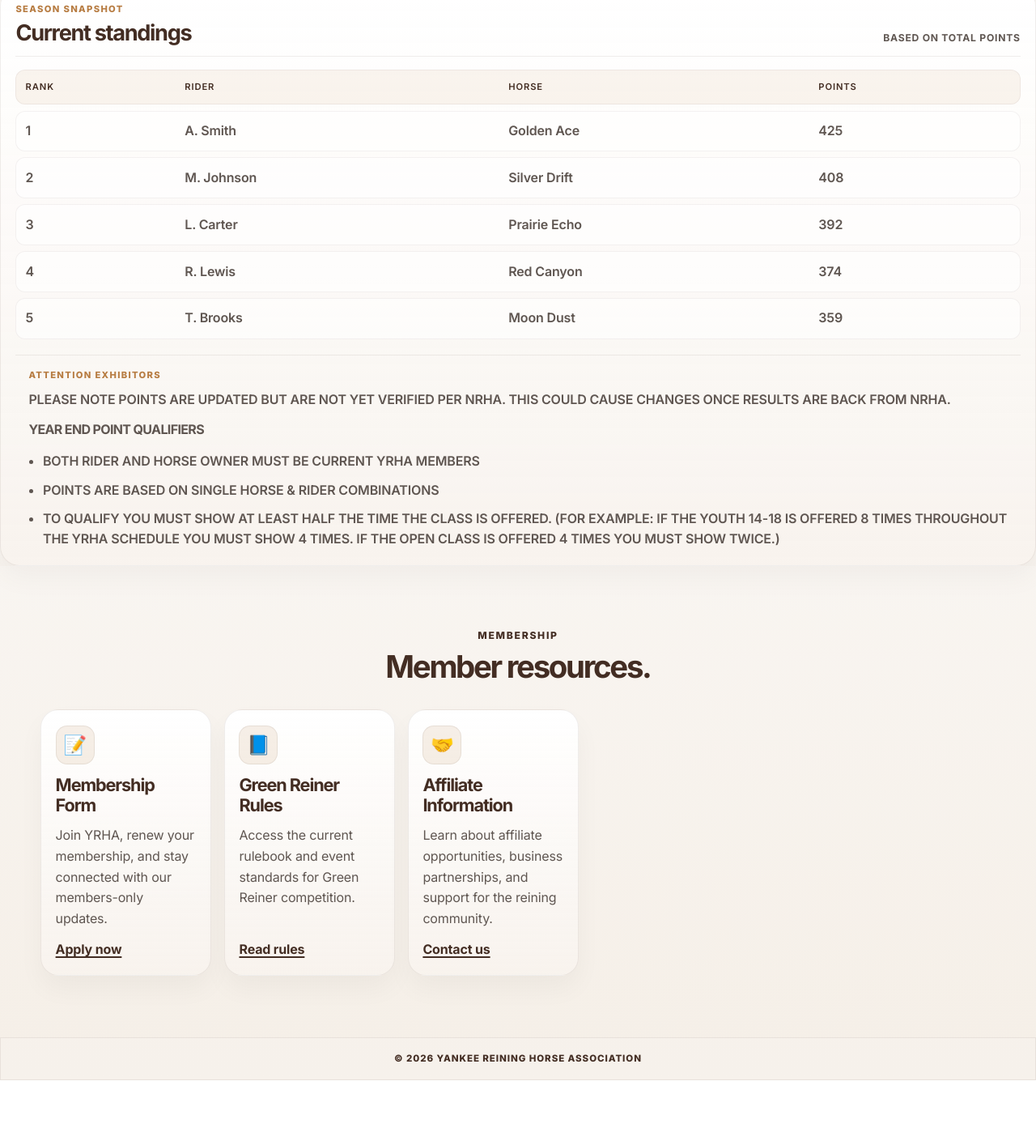
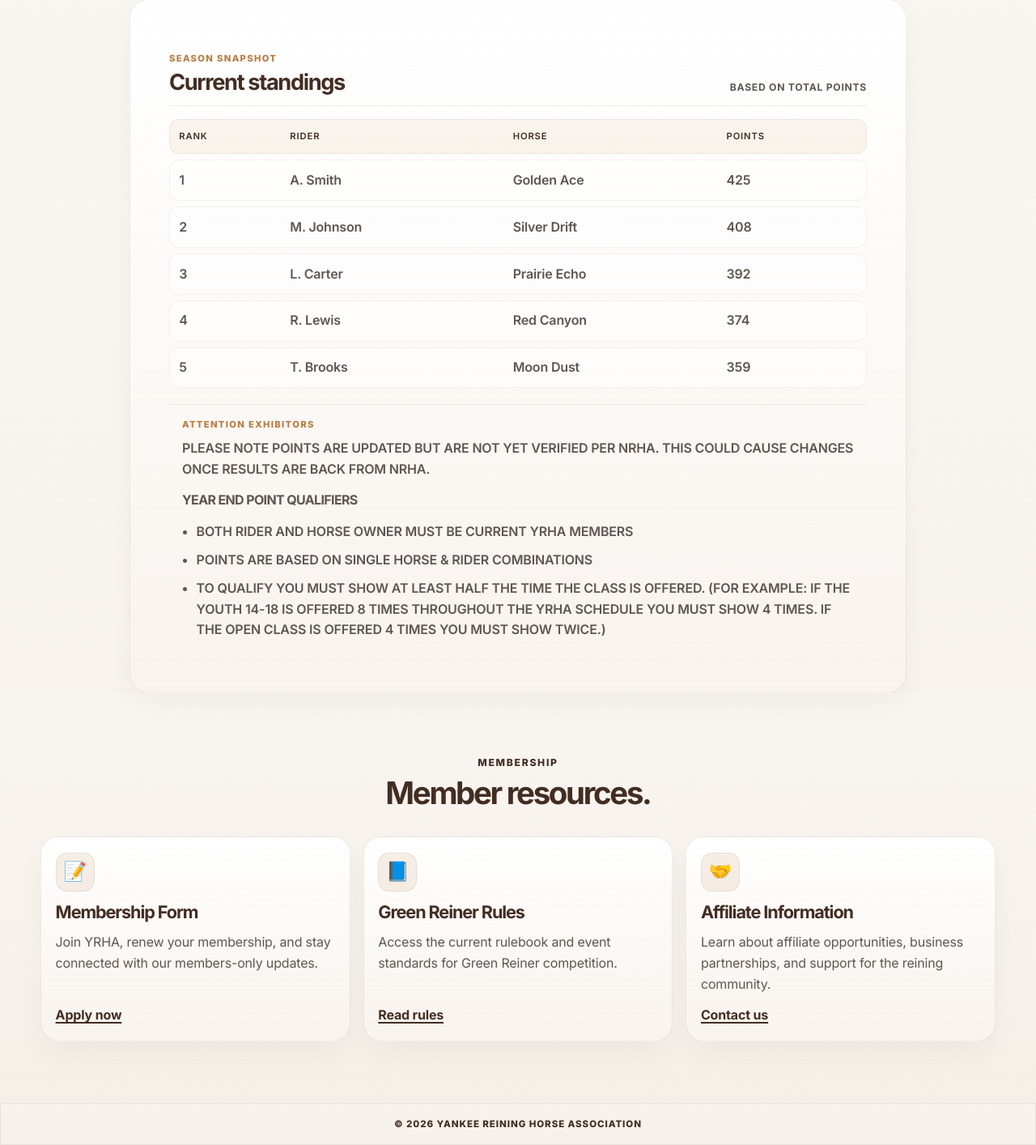
Before and after one commit to Bennettravis/yankeereiners, a plain HTML site: page members.html in a window 1280 px wide. Shown: the part 712-2126 px from the top of the page at 81% size. Before the commit the page ends 2046 px from the top, so only its background shows below. Drawn offline with Linux system fonts and the light colour scheme.

Commit message:
final test

```diff
--- a/style.css
+++ b/style.css
@@ -114,6 +114,7 @@ ul {
 ul {
   padding-left: 0;
   list-style: none;
+
 }
 
 .container {
@@ -1926,6 +1927,9 @@ contact-box a:hover,
   background: rgba(255, 255, 255, 0.76);
   box-shadow: 0 16px 32px rgba(33, 22, 17, 0.04);
 }
+.link-list {
+  padding: 1rem 1.2rem 1.2rem ;
+}
 /* test section */
 .mini-stat1,
 .mini-stat2,
@@ -2590,10 +2594,8 @@ contact-box a:hover,
 }
 
 .members-shell {
-  display: grid;
-  grid-template-columns: minmax(0, 1.15fr) minmax(300px, 0.85fr);
-  gap: 1.5rem;
-  align-items: start;
+  display: flex;
+  align-items: center;
 }
 
 .members-grid {
@@ -2654,13 +2656,17 @@ contact-box a:hover,
 }
 
 .standings-panel {
+  max-width: 75%;
   min-width: 0;
-  padding: 1.2rem 1.15rem;
+  padding: 4rem 3rem;
   border: 1px solid rgba(73, 47, 34, 0.08);
   border-radius: 24px;
   background: linear-gradient(180deg, rgba(255,255,255,0.96), rgba(248,243,238,0.82));
   box-shadow: 0 16px 32px rgba(33, 22, 17, 0.04);
-  margin-top: 4rem;
+  margin-top: 5rem;
+  margin-left: auto;
+  margin-right: auto;
+
 }
 
 .standings-header {
```
